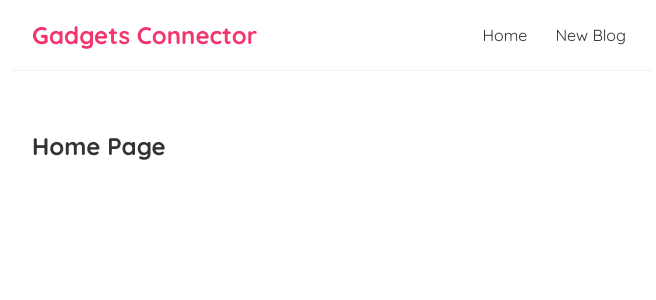
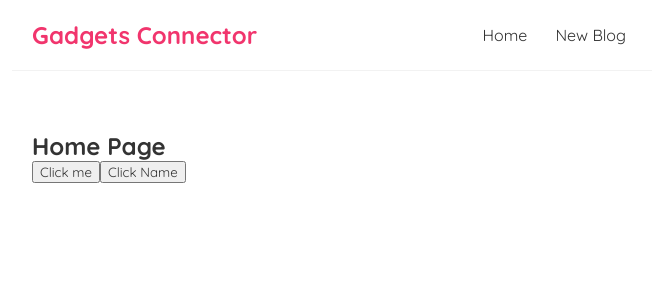
Before and after one commit to hari13haran/gc-blog, a React (Create React App) app: page / in a window 1280 px wide. Shown: the top 300 px of the page, without its empty margins (308-964 px from the left). Built offline with nearby package versions, Linux system fonts and the light colour scheme.

Commit message:
added button onClick events - example

```diff
--- a/src/Home.js
+++ b/src/Home.js
@@ -1,7 +1,21 @@
 const Home = () => {
+
+    const handleClick = () => {
+        console.log('hello there!')
+    }
+
+    // event property is a default property that can be passed & accessed
+    const handleClickArgument = (name, event) => {
+        console.log('Hello, '+ name, event.target);
+    }
+
     return (
         <div className="home">
             <h2>Home Page</h2>
+            <button onClick={handleClick}>Click me</button>
+            <button onClick={(event) => {
+                handleClickArgument('hari', event)
+            }}>Click Name</button>
         </div>
      );
 }
```
